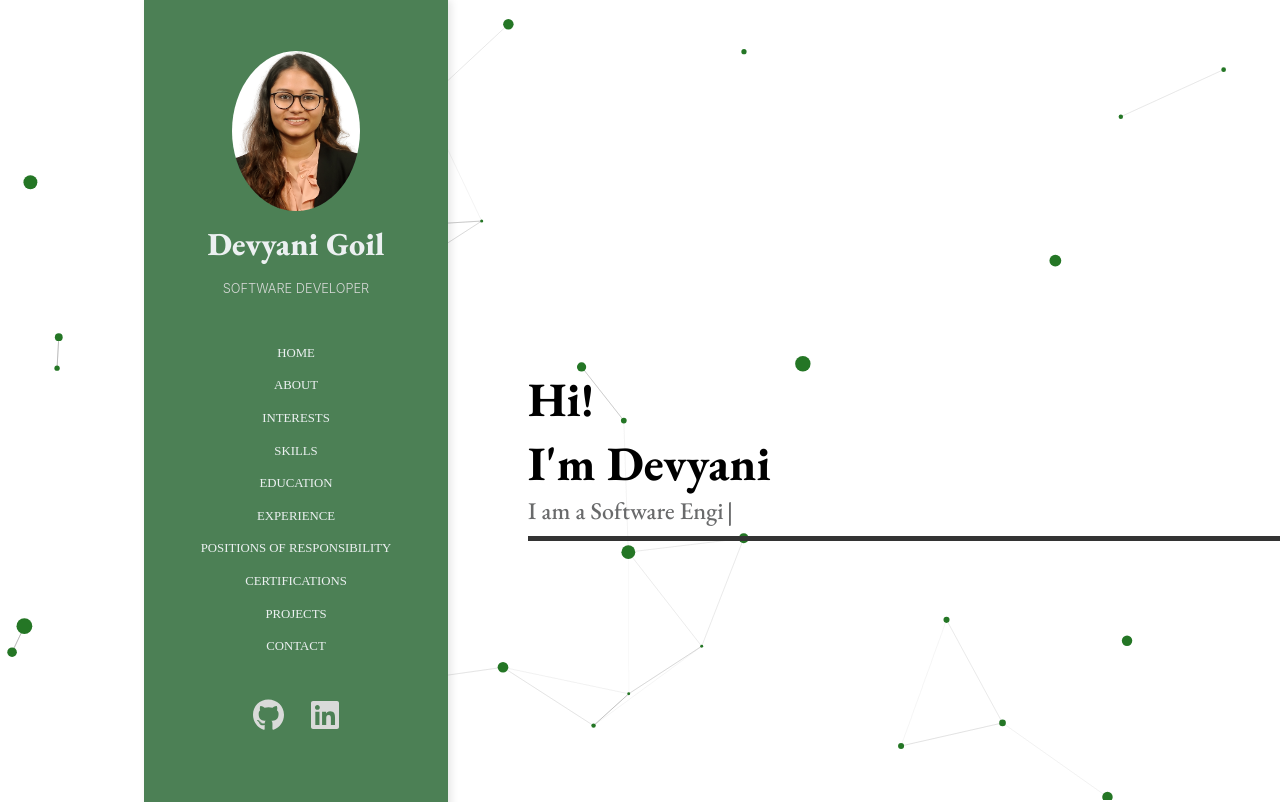
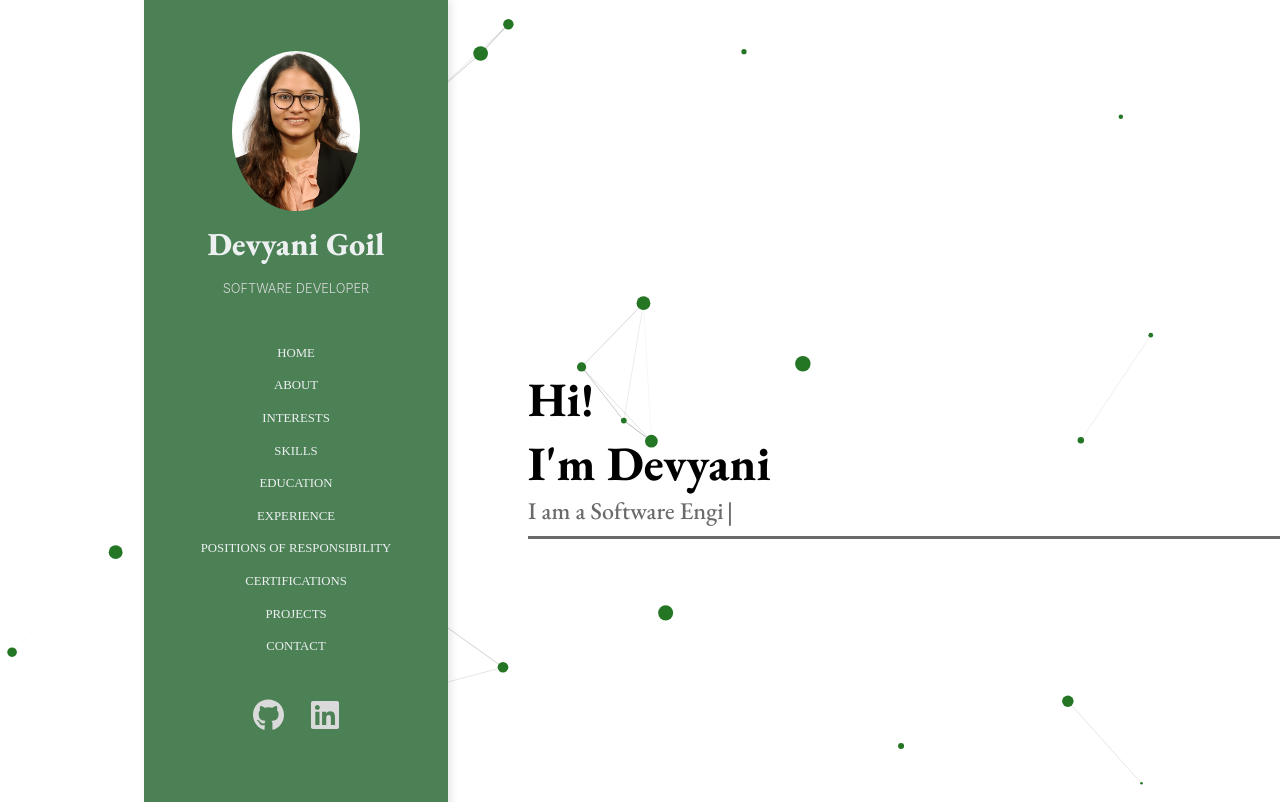
Before and after one commit to devyanigoil/devyanigoil.github.io, a React (Create React App) app: page / in a window 1280 px wide. Shown: the top 802 px of the page. Built offline with nearby package versions, Linux system fonts and the light colour scheme; a web font is replaced by a local one.

Commit message:
Minor fixes

```diff
--- a/src/components/BgAnimation.js
+++ b/src/components/BgAnimation.js
@@ -14,7 +14,7 @@ function BgAnimation() {
     },
     particles: {
       number: {
-        value: 35,
+        value: 25,
         density: {
           enable: true,
           area: 1000
--- a/src/components/HomePage.css
+++ b/src/components/HomePage.css
@@ -28,8 +28,8 @@ h2 span {
 }
 
 hr {
-  height: 5px; /* Set the thickness */
-  background-color: #333; /* Set color */
+  height: 3px; /* Set the thickness */
+  background-color: #696a6b; /* Set color */
   border: none; /* Remove default border */
 }
 
```
